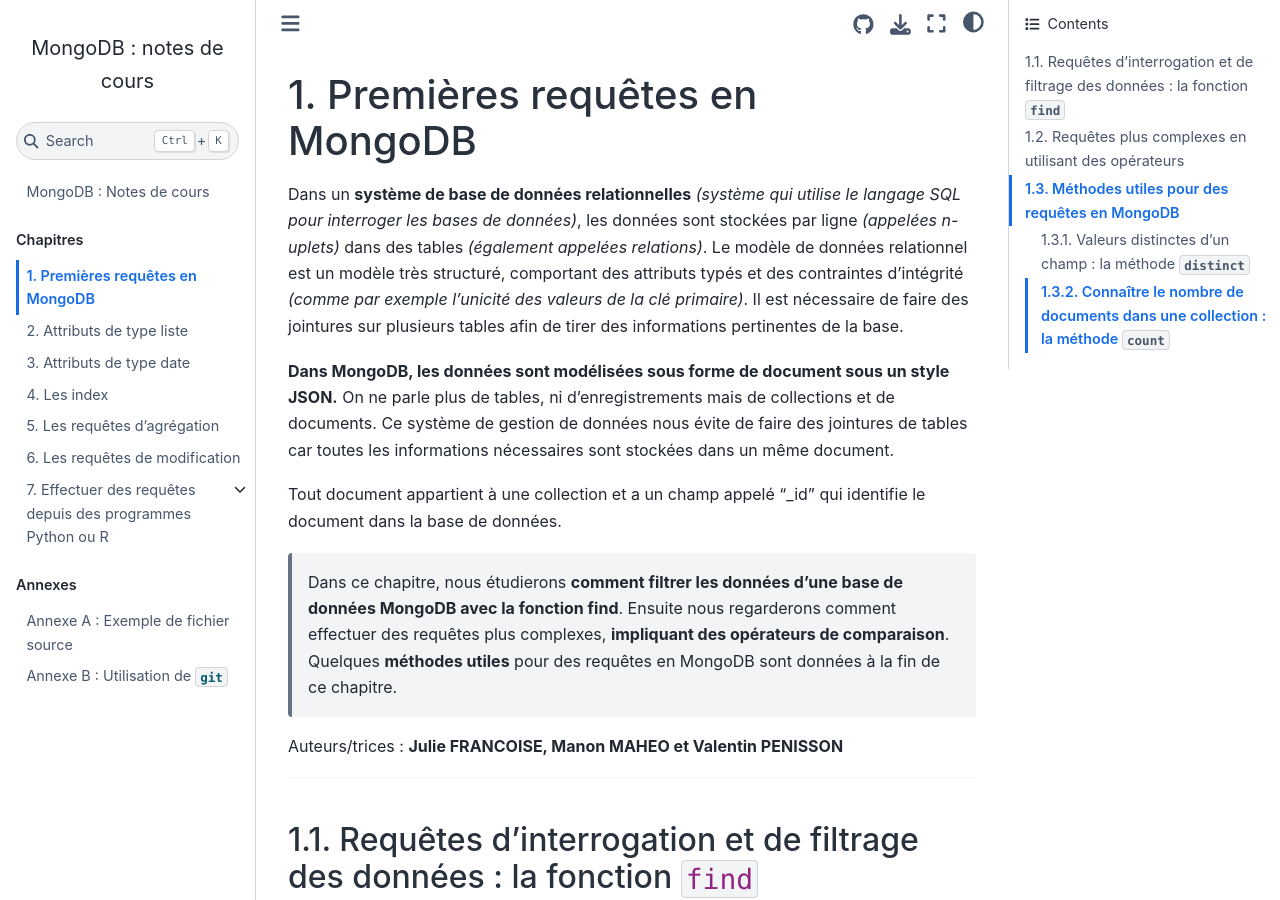
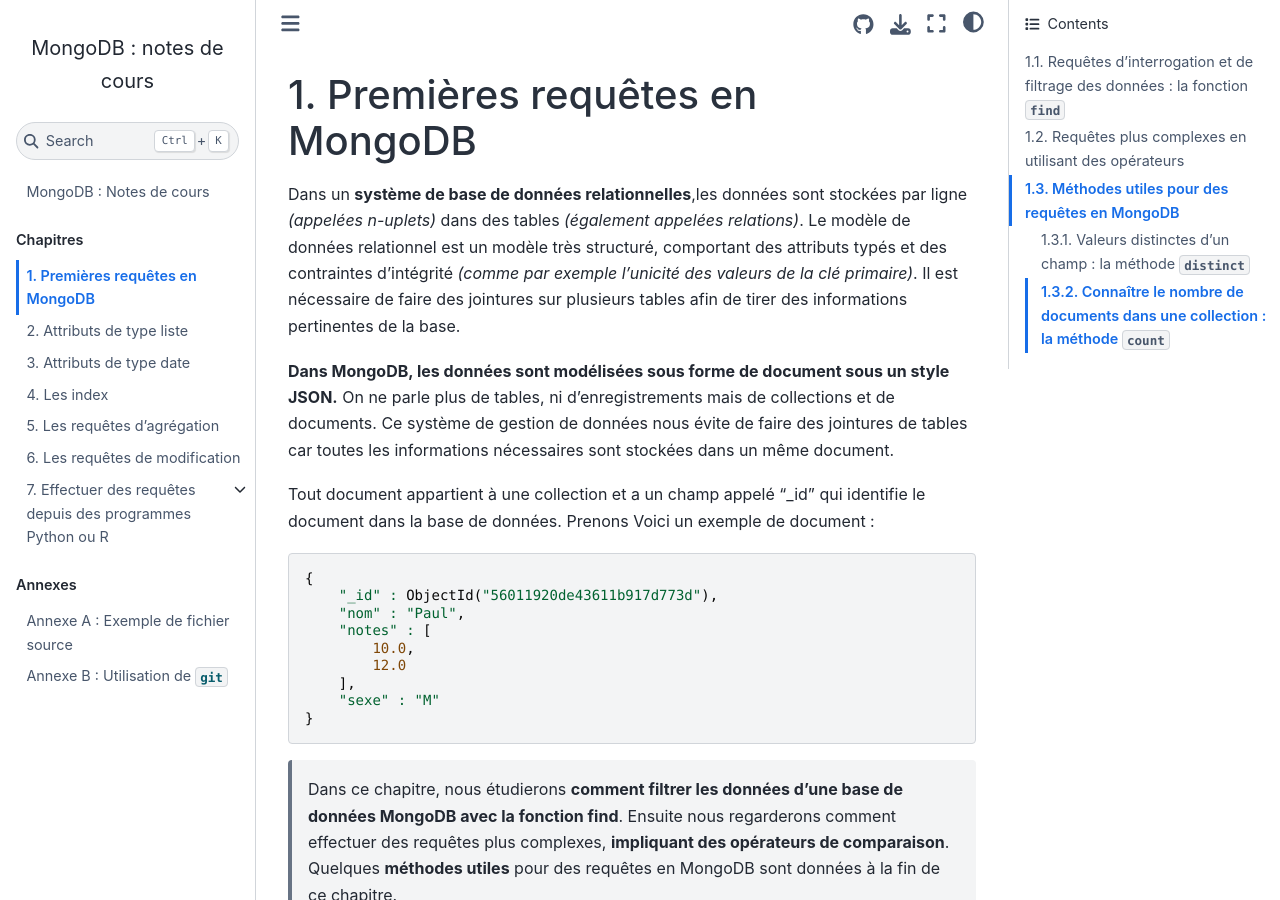
Before and after one commit to rtavenar/mongo_book, a Jupyter Book: the page built from content/01_find.md, in a window 1280 px wide and 900 px high. Built offline with Jupyter Book 1.0.4 settings and Sphinx 7.4.7 and the Sphinx Book theme 1.1.4, drawn with Linux system fonts in a browser that asks for light colours.

Commit message:
Update 01_find.md

````diff
--- a/content/01_find.md
+++ b/content/01_find.md
@@ -15,11 +15,23 @@
 
 # Premières requêtes en MongoDB
 
-Dans un **système de base de données relationnelles** *(système qui utilise le langage SQL pour interroger les bases de données)*, les données sont stockées par ligne *(appelées n-uplets)* dans des tables *(également appelées relations)*. Le modèle de données relationnel est un modèle très structuré, comportant des attributs typés et des contraintes d'intégrité *(comme par exemple l'unicité des valeurs de la clé primaire)*. Il est nécessaire de faire des jointures sur plusieurs tables afin de tirer des informations pertinentes de la base.
+Dans un **système de base de données relationnelles**,les données sont stockées par ligne *(appelées n-uplets)* dans des tables *(également appelées relations)*. Le modèle de données relationnel est un modèle très structuré, comportant des attributs typés et des contraintes d'intégrité *(comme par exemple l'unicité des valeurs de la clé primaire)*. Il est nécessaire de faire des jointures sur plusieurs tables afin de tirer des informations pertinentes de la base.
 
 **Dans MongoDB, les données sont modélisées sous forme de document sous un style JSON.** On ne parle plus de tables, ni d'enregistrements mais de collections et de documents. Ce système de gestion de données nous évite de faire des jointures de tables car toutes les informations nécessaires sont stockées dans un même document.
 
-Tout document appartient à une collection et a un champ appelé "_id" qui identifie le document dans la base de données.
+Tout document appartient à une collection et a un champ appelé "_id" qui identifie le document dans la base de données. Prenons Voici un exemple de document :
+
+```javascript
+{
+    "_id" : ObjectId("56011920de43611b917d773d"),
+    "nom" : "Paul",
+    "notes" : [
+        10.0,
+        12.0
+    ],
+    "sexe" : "M"
+}
+```
 
 > Dans ce chapitre, nous étudierons **comment filtrer les données d'une base de données MongoDB avec la fonction find**. Ensuite nous regarderons comment effectuer des requêtes plus complexes, **impliquant des opérateurs de comparaison**. Quelques **méthodes utiles** pour des requêtes en MongoDB sont données à la fin de ce chapitre.
 
````
